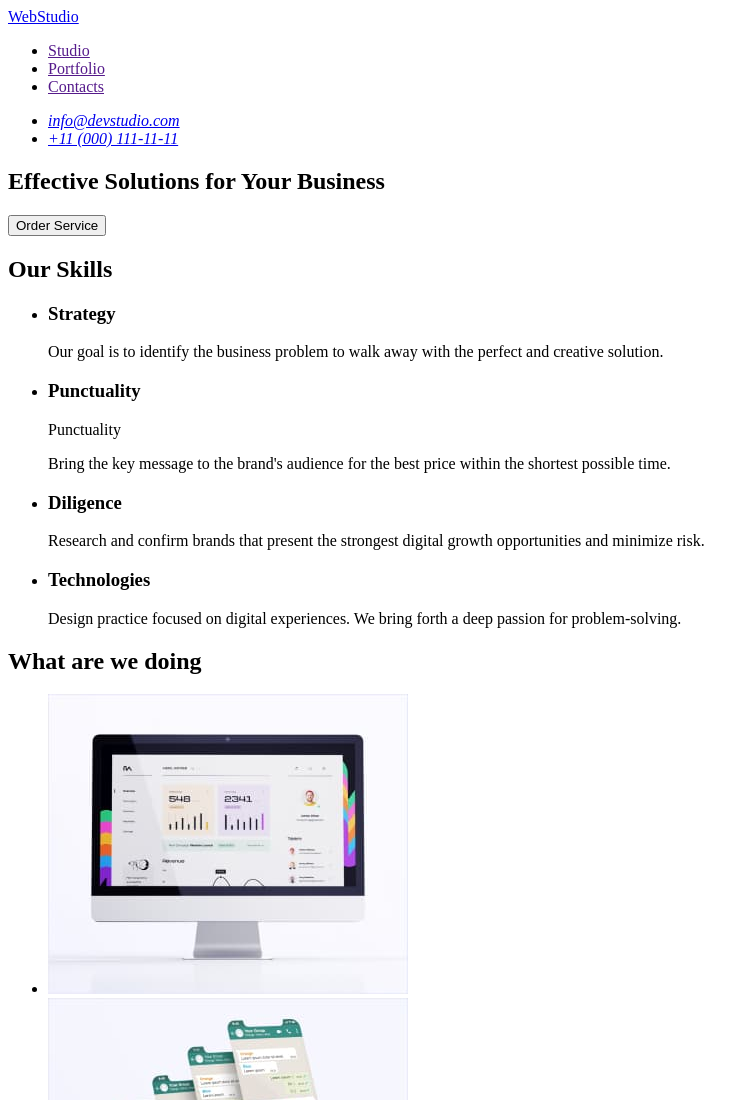
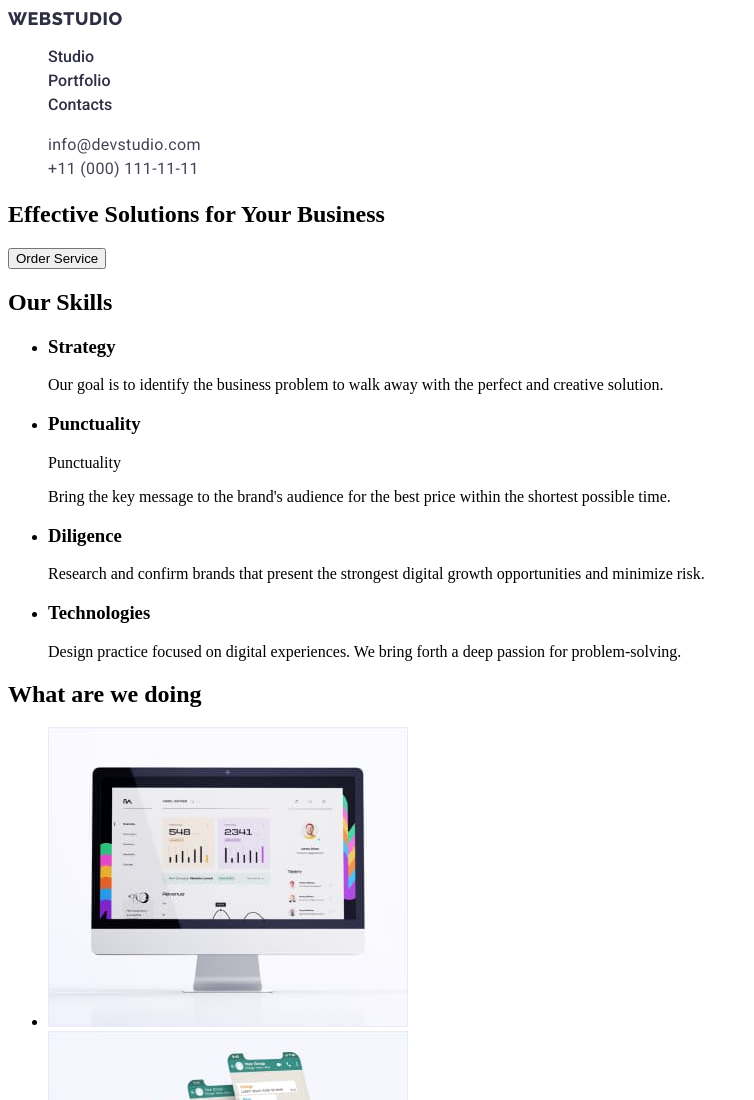
Before and after one commit to yakateryna/goit-markup-hw-02, a plain HTML site: page index.html in a window 1280 px wide. Shown: the top 1100 px of the page, without its empty margins (0-754 px from the left). Drawn offline with Linux system fonts and the light colour scheme.

Commit message:
second commit

```diff
--- a/css/styles.css
+++ b/css/styles.css
@@ -0,0 +1,39 @@
+.list {
+  list-style: none;
+}
+.link {
+  text-decoration: none;
+}
+.logo-link {
+  font-family: "Raleway";
+  font-style: normal;
+  font-weight: 800;
+  font-size: 18px;
+  line-height: 21px;
+  display: flex;
+  align-items: center;
+  letter-spacing: 0.03em;
+  text-transform: uppercase;
+  color: #2e2f42;
+}
+
+.menu-link {
+  font-family: "Roboto", sans-serif;
+  font-style: normal;
+  font-weight: 500;
+  font-size: 16px;
+  line-height: 24px;
+  color: #2e2f42;
+  flex: none;
+  order: 0;
+  flex-grow: 0;
+}
+.contact-item {
+  font-family: "Roboto";
+  font-style: normal;
+  font-weight: 400;
+  font-size: 16px;
+  line-height: 24px;
+  letter-spacing: 0.02em;
+  color: #434455;
+}
--- a/index.html
+++ b/index.html
@@ -20,19 +20,33 @@
   <body>
     <!-- Header -->
 
-    <header>
-      <nav>
-        <a href="./index.html">WebStudio</a>
-        <ul>
-          <li><a href="">Studio</a></li>
-          <li><a href="">Portfolio</a></li>
-          <li><a href="">Contacts</a></li>
+    <header class="page-header">
+      <nav class="page-nav">
+        <a class="logo-link link" href="./index.html">WebStudio</a>
+        <ul class="menu list">
+          <li class="menu-item">
+            <a class="menu-link link" href="">Studio</a>
+          </li>
+          <li class="menu-item">
+            <a class="menu-link link" href="">Portfolio</a>
+          </li>
+          <li class="menu-item">
+            <a class="menu-link link" href="">Contacts</a>
+          </li>
         </ul>
       </nav>
       <address>
-        <ul>
-          <li><a href="mailto:info@devstudio.com">info@devstudio.com</a></li>
-          <li><a href="tel:+110001111111">+11 (000) 111-11-11</a></li>
+        <ul class="contact-nav list">
+          <li>
+            <a class="contact-item link" href="mailto:info@devstudio.com"
+              >info@devstudio.com</a
+            >
+          </li>
+          <li>
+            <a class="contact-item link" href="tel:+110001111111"
+              >+11 (000) 111-11-11</a
+            >
+          </li>
         </ul>
       </address>
     </header>
```
